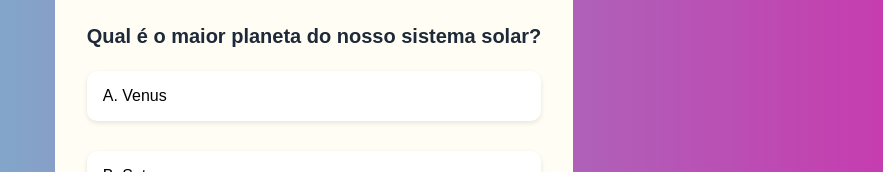
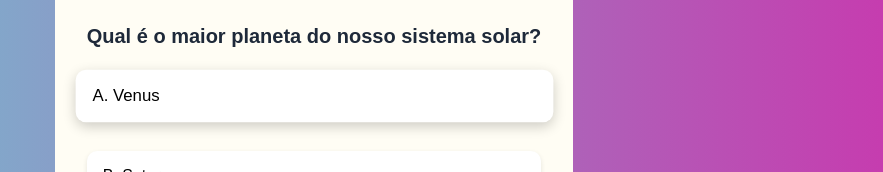
Before and after one commit to pcidro/quiz-paulinho, a plain HTML site: page index.html in a window 1280 px wide. In both pictures the pointer is over the button 639 px from the left and 270 px from the top of the page. Shown: the part 175-347 px from the top of the page, without its empty margins (326-1209 px from the left). Drawn offline with Linux system fonts and the light colour scheme.

Commit message:
hover botoes

```diff
--- a/style/style.css
+++ b/style/style.css
@@ -76,6 +76,12 @@ body {
   font-size: 16px;
   box-shadow: 0 2px 5px rgba(0, 0, 0, 0.1);
   width: 100%;
+  transition: all 0.3s ease;
+}
+
+.btn-respostas:hover {
+  transform: scale(1.05);
+  box-shadow: 0 4px 12px rgba(0, 0, 0, 0.2);
 }
 
 .resultado button {
```
